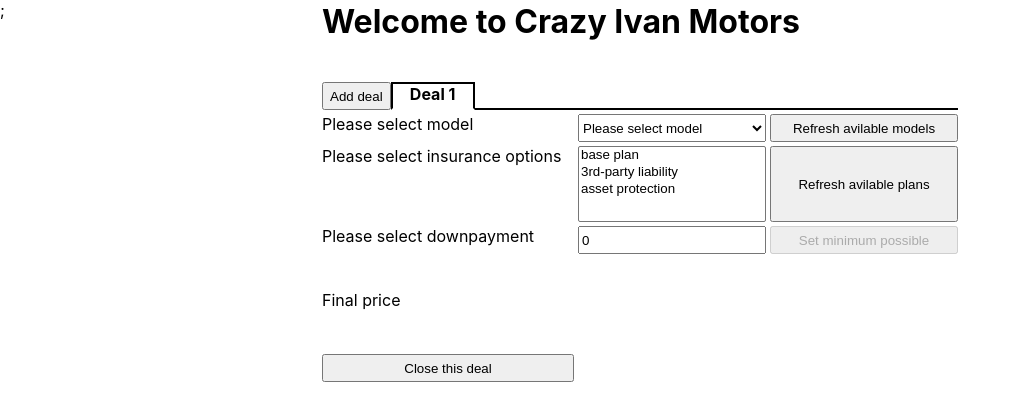
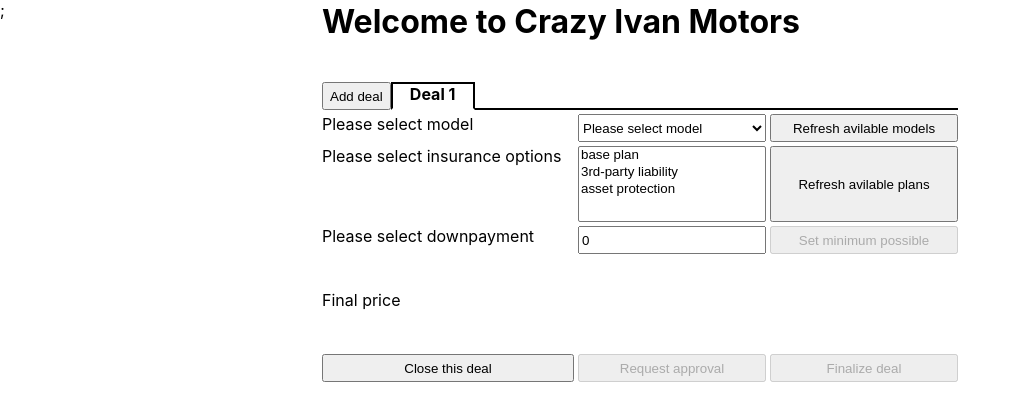
Before and after one commit to IKoshelev/ui-app-architecture-showcases, a React (Create React App) app: page / in a window 1280 px wide. Shown: the top 420 px of the page, without its empty margins (0-1020 px from the left). Built offline with nearby package versions, Linux system fonts and the light colour scheme.

Commit message:
Refactored disabling logic to keep it in VM

```diff
--- a/src/screens/car-purchase/components/CarPurchase.VM.ts
+++ b/src/screens/car-purchase/components/CarPurchase.VM.ts
@@ -117,7 +117,9 @@ export class CarPurchaseVM {
 
     @computed
     public get canRequestApproval() {
-        return this.carPurchaseModel.canRequestApproval;
+        return this.carPurchaseModel.canRequestApproval
+            && !this.isLoading
+            && this.isValid;
     }
 
     @action.bound
@@ -132,7 +134,9 @@ export class CarPurchaseVM {
 
     @computed
     public get canFinalizeDeal() {
-        return this.carPurchaseModel.canFinalizeDeal;
+        return this.carPurchaseModel.canFinalizeDeal
+            && !this.isLoading
+            && this.isValid;
     }
 
     @action.bound
@@ -143,7 +147,8 @@ export class CarPurchaseVM {
     @computed
     public get canSetMinimumPossibleDownpayment() {
         return this.carPurchaseModel.carModel !== undefined
-            && !this.isDealFinilized;
+            && !this.isDealFinilized
+            && !this.isLoading;
     }
 
     @action.bound
--- a/src/screens/car-purchase/components/CarPurchase.tsx
+++ b/src/screens/car-purchase/components/CarPurchase.tsx
@@ -29,7 +29,7 @@ export const CarPurchase: React.FunctionComponent<{
         />
         <button
             className='button-set-minimum-possible-downpayment'
-            disabled={vm.isLoading || !vm.canSetMinimumPossibleDownpayment}
+            disabled={!vm.canSetMinimumPossibleDownpayment}
             onClick={vm.setMinimumPossibleDownpayment}
         >
             Set minimum possible
@@ -53,26 +53,20 @@ export const CarPurchase: React.FunctionComponent<{
             </>
             }}
         </Observer>
-        {
-            vm.canRequestApproval &&
         <button
             className='button-request-approval'
-                disabled={!vm.isValid || vm.isDealFinilized}
+            disabled={!vm.canRequestApproval}
             onClick={vm.getApproval}
         >
             Request approval
         </button>
-        }
-        {
-            vm.canFinalizeDeal &&
         <button
             className='button-finalzie-deal'
-                disabled={!vm.isValid || vm.isDealFinilized}
+            disabled={!vm.canFinalizeDeal}
             onClick={vm.finalzieDeal}
         >
             Finalize deal
         </button>
-        }
         {
             vm.messages.length > 0 &&
             <div className='car-purchase-messages'>
```
Lines whose indentation alone changed are shown as unchanged.
